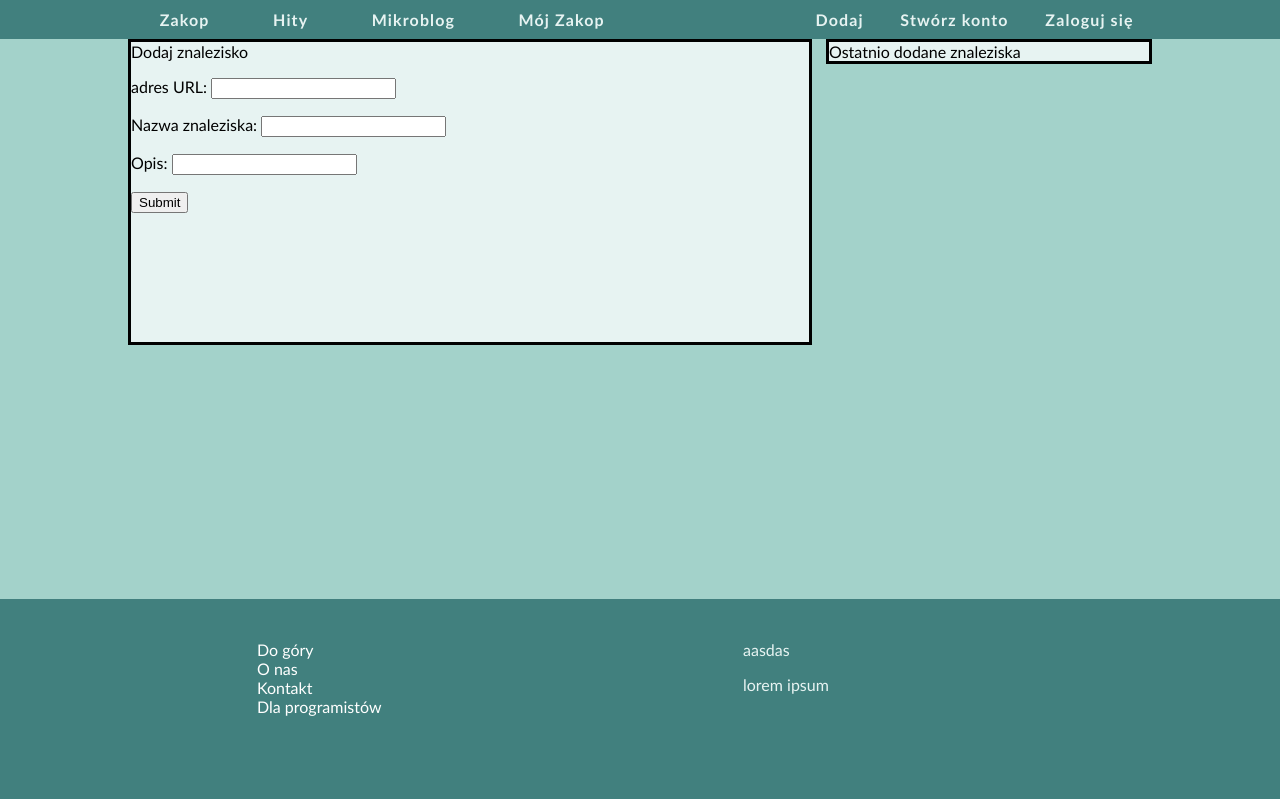
After one commit to Deelite34/Zakop, a Django app: page /dodaj in a window 1280 px wide. The commit adds this page. Run offline with Django 3.2, Linux system fonts and the light colour scheme.

Commit message:
Add partially complete adding findings feature

```diff
--- a/users/views.py
+++ b/users/views.py
@@ -5,6 +5,7 @@ from django.contrib.auth.forms import UserCreationForm, AuthenticationForm
 from django.contrib.auth import authenticate, login, logout
 
 # Create your views here.
+
 
 def register(request):
     if request.method != 'POST':
@@ -20,12 +21,12 @@ def register(request):
     context = {'form': form}
     return render(request, 'users/register.html', context)
 
+
 def login_view(request):
     if request.method != 'POST':
         form = AuthenticationForm()
     else:
         form = AuthenticationForm(data=request.POST)
-
         if form.is_valid():
             username = request.POST['username']
             password = request.POST['password']
@@ -36,6 +37,7 @@ def login_view(request):
     context = {'form': form}
     return render(request, 'users/login.html', context)
 
+
 def logout_view(request):
     logout(request)
     return HttpResponseRedirect(reverse('zakop_app:index'))
--- /dev/null
+++ b/zakop_app/forms.py
@@ -0,0 +1,11 @@
+from django import forms
+from .models import finding
+
+
+class AddFindingUrlForm(forms.ModelForm):
+    class Meta:
+        model = finding
+        fields = ['permalink', 'title', 'description']
+        labels = {'permalink': 'adres URL',
+                  'title': 'Nazwa znaleziska',
+                  'description': 'Opis'}
--- a/zakop_app/static/zakop_app/style.css
+++ b/zakop_app/static/zakop_app/style.css
@@ -61,7 +61,16 @@ body{
 	margin-left: 10%;
 	overflow:auto;
 	background-color:#e7f3f2;
+}
 
+.main-content-left-form{
+	float:left;
+	border:solid;
+	width:53%;
+	margin-left: 10%;
+	overflow:auto;
+	background-color:#e7f3f2;
+	height:300px;
 }
 
 .main-content-right{
--- /dev/null
+++ b/zakop_app/templates/zakop_app/add_finding.html
@@ -0,0 +1,17 @@
+{% extends "zakop_app/base.html" %}
+
+{% block content %}
+  <div class="main-content-left-form">
+    Dodaj znalezisko
+    <form action="{% url 'zakop_app:add_finding' %}" method="post">
+        {% csrf_token %}
+        {% for field in form %}
+        <p>{{ field.label_tag }} {{ field }}</p>
+        {% endfor %}
+        <input type="submit" values="Submit">
+    </form>
+  </div>
+  <div class="main-content-right">
+    Ostatnio dodane znaleziska
+  </div>
+{% endblock content %}
--- a/zakop_app/templates/zakop_app/base.html
+++ b/zakop_app/templates/zakop_app/base.html
@@ -20,9 +20,10 @@
           <a href="#" class="flex-child">Mikroblog</a>
           <a href="#" class="flex-child">Mój Zakop</a>
           <a href="#" class="flex-child-hidden"></a>
+          <a href="{% url 'zakop_app:add_finding' %}" class="flex-child-right">Dodaj</a>
           {% if user.is_authenticated %}
           <p class="flex-child-right">{{ user.username }} </p>
-          <a href="{% url 'users:logout' %}" class="flex-child-right">Wyloguj się </a>
+          <a href="{% url 'users:logout' %}" class="flex-child-right">Wyloguj się</a>
           {% else %}
           <a href="{% url 'users:register' %}" class="flex-child-right">Stwórz konto</a>
           <a href="{% url 'users:login' %}" class="flex-child-right">Zaloguj się</a>
--- a/zakop_app/urls.py
+++ b/zakop_app/urls.py
@@ -5,5 +5,6 @@ from . import views
 urlpatterns = [
     # Strona glowna
     path('', views.index, name='index'),
+    path('dodaj', views.add_finding, name="add_finding"),
 
 ]
--- a/zakop_app/views.py
+++ b/zakop_app/views.py
@@ -1,6 +1,28 @@
 from django.shortcuts import render
 
+from .forms import AddFindingUrlForm
+from .models import user as user_model
 # Create your views here.
+
 
 def index(request):
     return render(request, 'zakop_app/index.html')
+
+
+def add_finding(request):
+    if request.method == 'GET':
+        form = AddFindingUrlForm()
+    else:
+        form = AddFindingUrlForm(data=request.POST)
+        if form.is_valid():
+            new_finding = form.save(commit=False)
+            new_finding.user_id = request.user.id
+            # user_model.objects.raw(f"SELECT user_id FROM users WHERE name=\'{request.user.username}\';")
+            new_finding.title = request.title
+            new_finding.description = request.description
+            new_finding.permalink = request.permalink
+            new_finding.save()
+            return HttpResponseRedirect(reverse('zakop_app:index'))
+    current_user = request.user
+    print(f'User {request.user.username} with id:{current_user.id} has attempted to add finding')
+    return render(request, 'zakop_app/add_finding.html', {'form': form})
```
Also changed, not shown: zakop_app/templates/zakop_app/index.html (+7 -0 lines), db.sqlite3.
